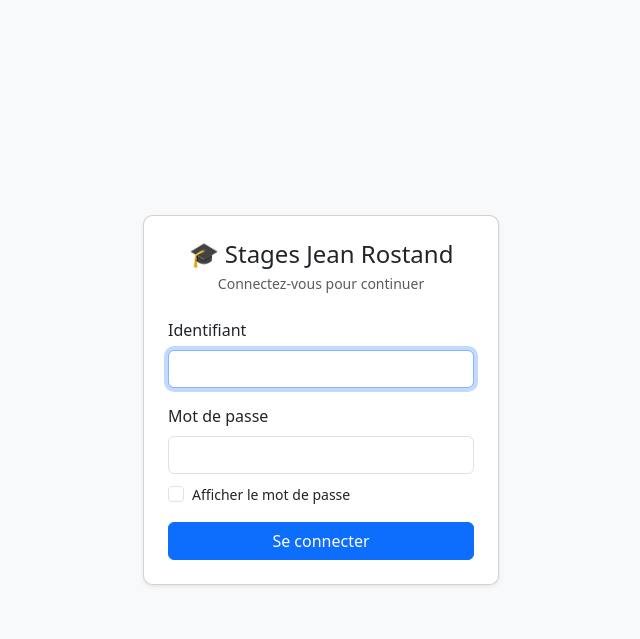
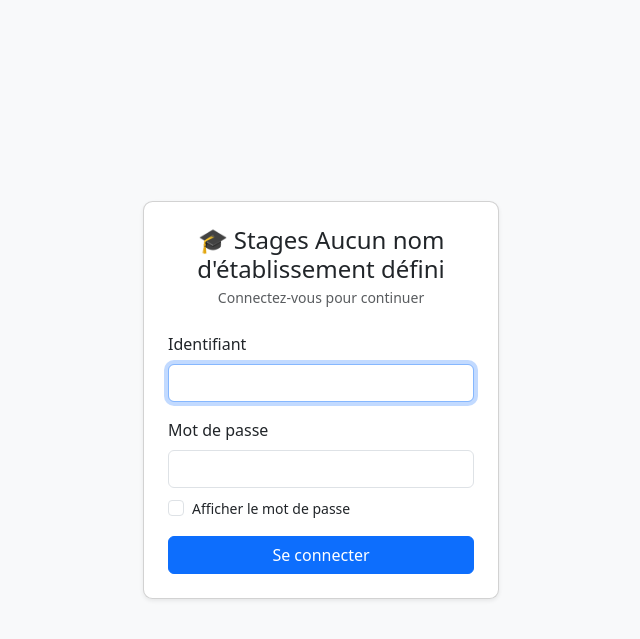
Before and after one commit to gab-ABC/internship-management-intranet, a PHP site: page /index.php?p=login in a window 1280 px wide. Shown: the top 639 px of the page, without its empty margins (319-959 px from the left). Run offline with PHP 8.4, Linux system fonts and the light colour scheme; data that the repository does not hold is empty.

Commit message:
Feature: Dynamic naming school

```diff
--- a/src/Controllers/AuthController.php
+++ b/src/Controllers/AuthController.php
@@ -6,6 +6,7 @@ defined('APP_RUNNING') or exit('Acces direct interdit.');
 use App\Core\Controller;
 use App\Core\Auth;
 use App\Models\User;
+use App\Models\Etablissement;
 
 /**
  * Connexion, deconnexion et changement de mot de passe personnel.
@@ -82,6 +83,7 @@ class AuthController extends Controller
     private function renderLogin(string $error = ''): void
     {
         $viewFile = SRC_PATH . '/Views/auth/login.php';
+        $nom_etablissement = Etablissement::getEtablissementName();
         require $viewFile;
     }
 }
--- a/src/Core/Controller.php
+++ b/src/Core/Controller.php
@@ -2,6 +2,8 @@
 namespace App\Core;
 
 defined('APP_RUNNING') or exit('Acces direct interdit.');
+
+use App\Models\Etablissement;
 
 /**
  * Controleur de base : fournit le rendu des vues avec le gabarit commun.
@@ -18,6 +20,7 @@ abstract class Controller
     {
         extract($data, EXTR_SKIP);
         $viewFile = SRC_PATH . '/Views/' . $view . '.php';
+        $nom_etablissement = Etablissement::getEtablissementName();
 
         if (!is_file($viewFile)) {
             http_response_code(500);
--- a/src/Views/auth/login.php
+++ b/src/Views/auth/login.php
@@ -20,7 +20,7 @@
         <div class="col-12 col-sm-10 col-md-6 col-lg-4">
             <div class="card shadow-sm">
                 <div class="card-body p-4">
-                    <h1 class="h4 text-center mb-1">🎓 Stages Jean Rostand</h1>
+                    <h1 class="h4 text-center mb-1">🎓 Stages <?= e($nom_etablissement) ?></h1>
                     <p class="text-center text-muted small mb-4">Connectez-vous pour continuer</p>
 
                     <?php if (!empty($error)): ?>
--- a/src/Views/layout/main.php
+++ b/src/Views/layout/main.php
@@ -18,7 +18,7 @@
 
 <nav class="navbar navbar-expand-lg navbar-light bg-light">
     <div class="container-fluid px-4">
-        <a class="navbar-brand" href="<?= url('home') ?>">🎓 Stages Jean Rostand</a>
+        <a class="navbar-brand" href="<?= url('home') ?>">🎓 Stages <?= e($nom_etablissement) ?></a>
         <button class="navbar-toggler" type="button" data-bs-toggle="collapse" data-bs-target="#mainnav"
                 aria-controls="mainnav" aria-expanded="false" aria-label="Menu">
             <span class="navbar-toggler-icon"></span>
@@ -75,7 +75,7 @@
 </main>
 
 <footer class="text-center text-muted py-4 small">
-    Lycee Jean Rostand &middot; Roubaix &mdash; Gestion de l'historique des stages
+    <?= e($nom_etablissement) ?> &middot; Roubaix &mdash; Gestion de l'historique des stages
 </footer>
 
 <script src="https://cdn.jsdelivr.net/npm/bootstrap@5.3.3/dist/js/bootstrap.bundle.min.js"></script>
```
